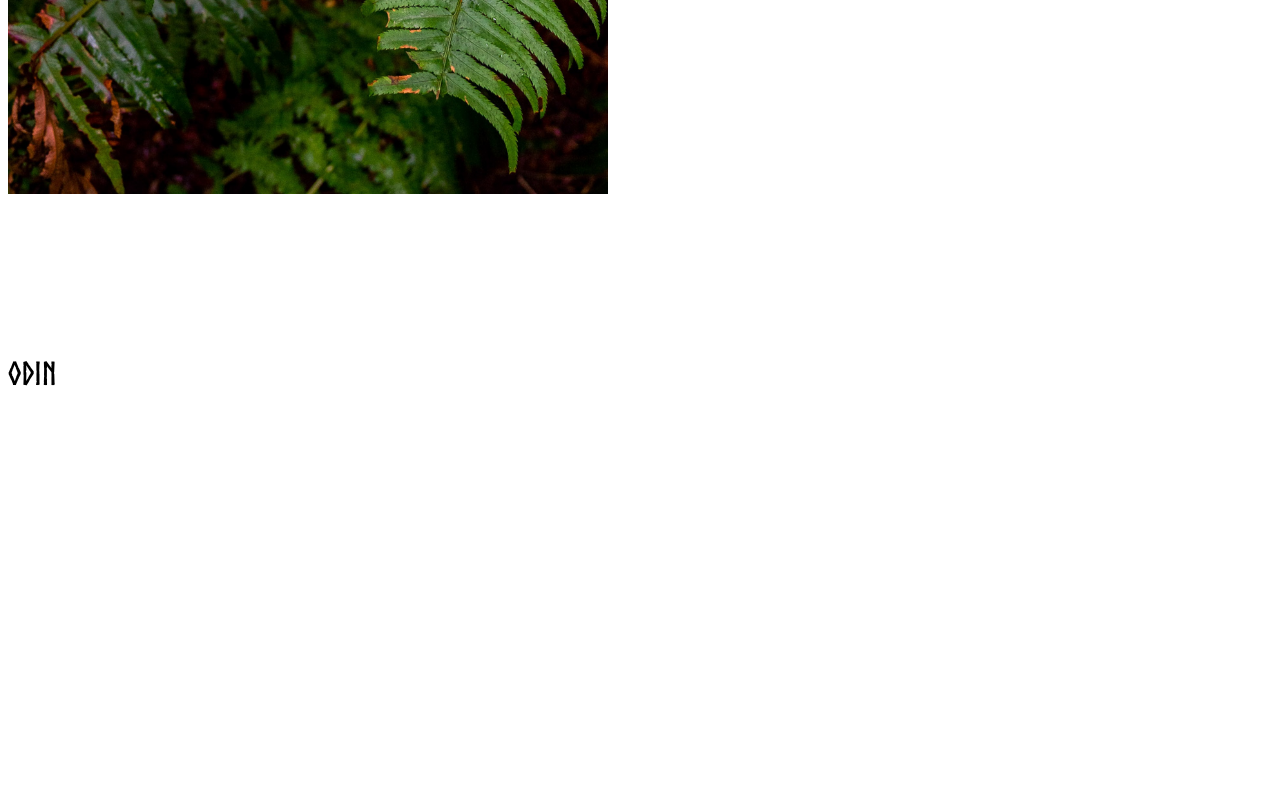
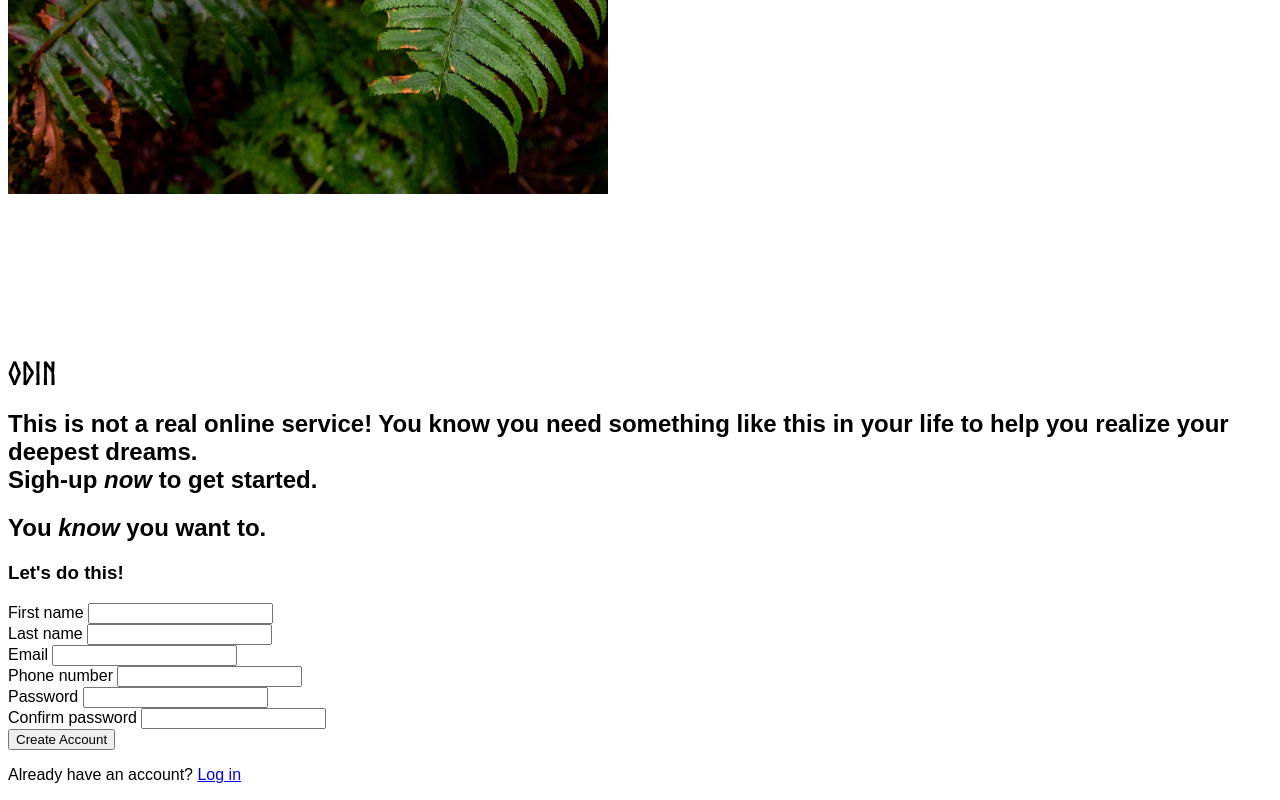
Before and after one commit to alexign473/sign-up-form, a plain HTML site: page index.html in a window 1280 px wide. Shown: the part 714-1514 px from the top of the page. Before the commit the page ends 1124 px from the top, so only its background shows below. Drawn offline with Linux system fonts and the light colour scheme.

Commit message:
Add html

```diff
--- a/index.html
+++ b/index.html
@@ -15,5 +15,53 @@
         <h1>ODIN</h1>
       </div>
     </div>
+
+    <div>
+      <header class="form-header">
+        <h2>
+          This is not a real online service! You know you need something like
+          this in your life to help you realize your deepest dreams. <br />
+          Sigh-up <em>now</em> to get started.
+        </h2>
+        <h2>You <em>know</em> you want to.</h2>
+      </header>
+
+      <form class="sign-up-form">
+        <div>
+          <h3>Let's do this!</h3>
+
+          <div class="form-input">
+            <label for="first-name">First name</label>
+            <input type="text" id="first-name" name="first-name" />
+          </div>
+          <div class="form-input">
+            <label for="last-name">Last name</label>
+            <input type="text" id="last-name" name="last-name" />
+          </div>
+          <div class="form-input">
+            <label for="email">Email</label>
+            <input type="email" id="email" name="email" />
+          </div>
+          <div class="form-input">
+            <label for="phone">Phone number</label>
+            <input type="tel" id="phone" name="phone" />
+          </div>
+          <div class="form-input">
+            <label for="password">Password</label>
+            <input type="password" id="password" name="password" />
+          </div>
+          <div class="form-input">
+            <label for="confirm-password">Confirm password</label>
+            <input
+              type="password"
+              id="confirm-password"
+              name="confirm-password"
+            />
+          </div>
+        </div>
+        <button>Create Account</button>
+      </form>
+      <p>Already have an account? <a href="#">Log in</a></p>
+    </div>
   </body>
 </html>
--- a/style.css
+++ b/style.css
@@ -3,6 +3,10 @@
   src: url(fonts/Norse-Bold.otf);
 }
 
+body {
+  font-family: sans-serif;
+}
+
 h1 {
   font-family: Norse-bold, sans-serif;
 }
```
